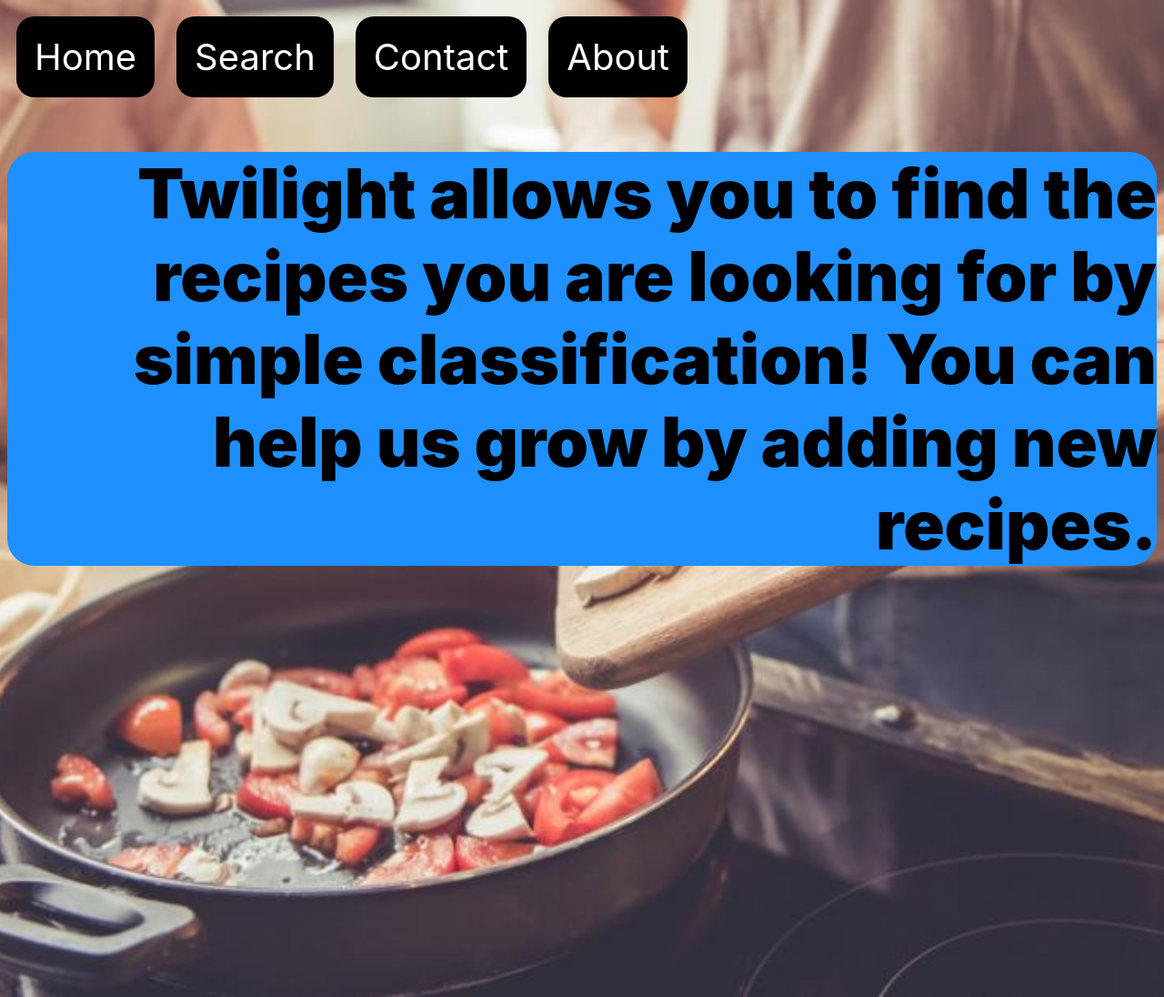
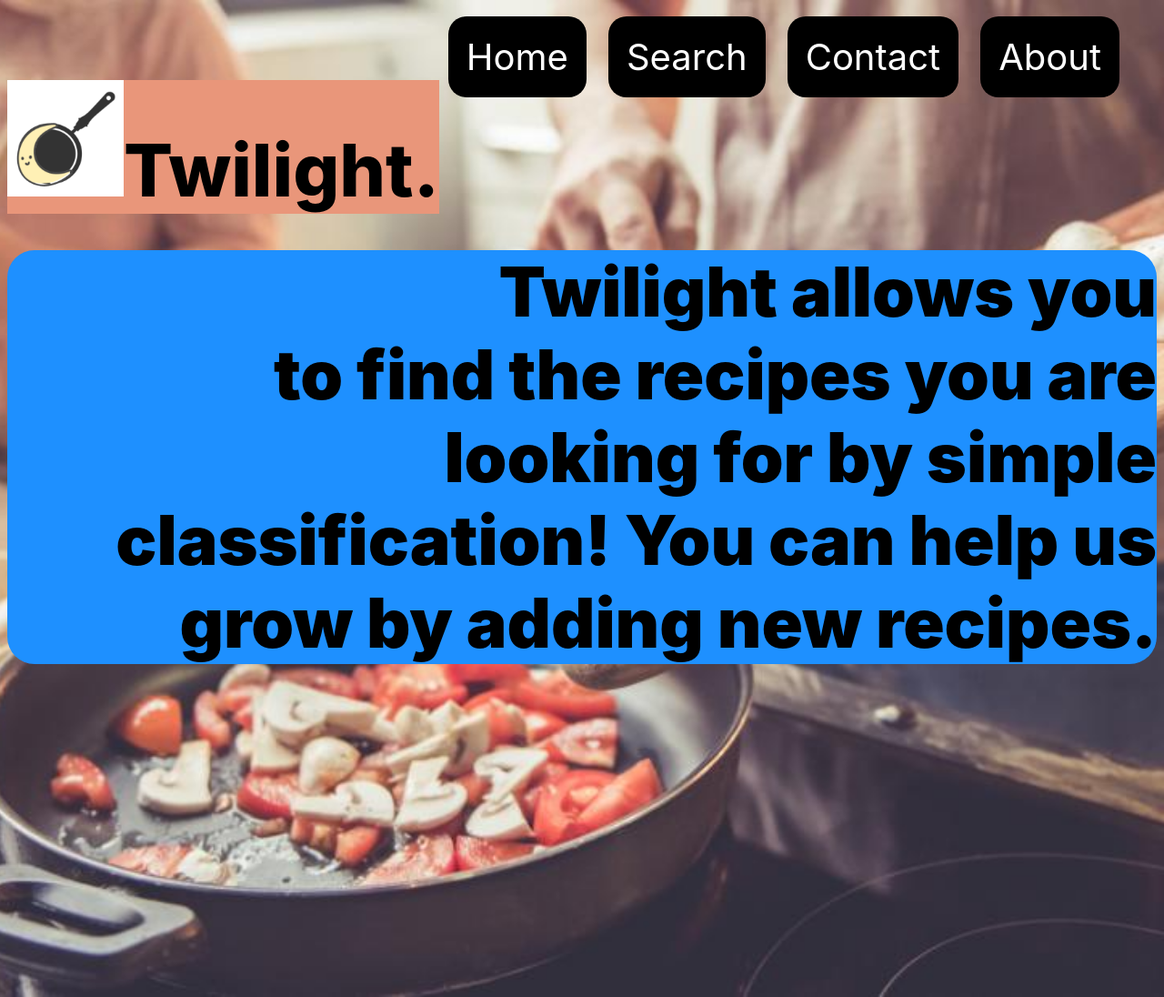
Before and after one commit to pmonda/pmonda.github.io, a Jekyll site: the page about.html, which Jekyll copies as it is, in a window 1280 px wide. Shown: the whole page at 91% size. Built offline with Jekyll 4.4.1, drawn with Linux system fonts in a browser that asks for light colours.

Commit message:
Update about.html

```diff
--- a/about.html
+++ b/about.html
@@ -10,14 +10,21 @@
 </head>
 
 <header>
+  <p style="background-color: darksalmon; font-size: 80px; font-weight:800; float: left; font-family:-apple-system, BlinkMacSystemFont, 'Segoe UI', Roboto, Oxygen, Ubuntu, Cantarell, 'Open Sans', 'Helvetica Neue', sans-serif;"><img src="assets/images/twilightlogo.png" style= "width: 128px  ; height: 128px;">Twilight.</p>
   <div class="topnav">
       <a class="active" href="index.html">Home</a>
       <a href="search.html">Search</a>
       <a href="#contact">Contact</a>
-      <a href="#about">About</a>
+      <a href="about.html">About</a>
     </div>
 </header>
 <body>
+  <br>
+  <br>
+  <br>
+  <br>
+  <br>
+  <br>
   <h1>Twilight allows you to find the recipes you are looking for by simple classification! You can help us grow by adding new recipes.</h1>
 
 
```
